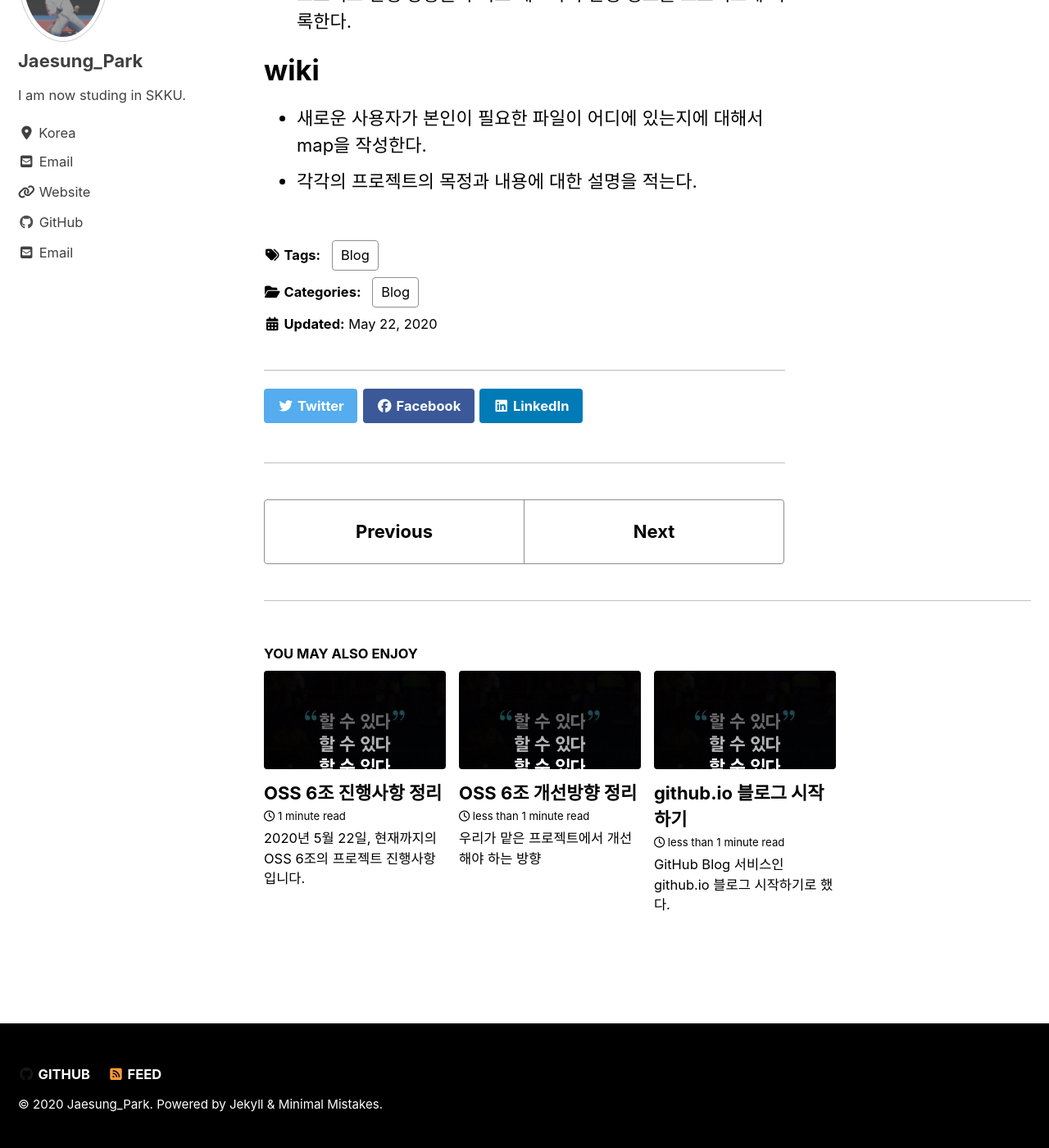
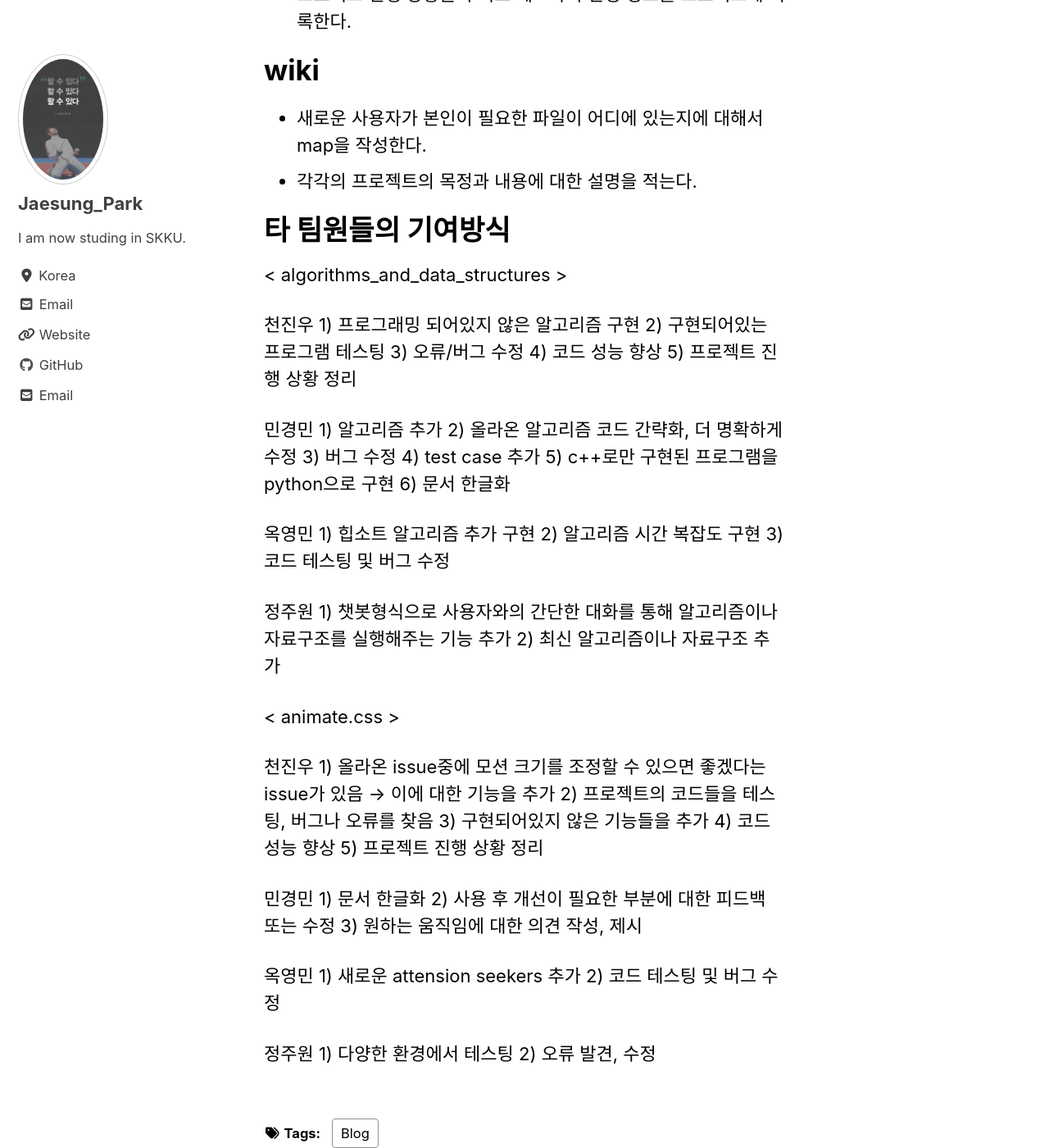
Before and after one commit to Qayin-PJS/Qayin-PJS.github.io, a Jekyll site: the page built from _posts/2020-05-22-contribute.md, in a window 1280 px wide and 1400 px high, scrolled down 1596 px. Shown: the whole window at 82% size. Built offline with Jekyll 4.4.1, drawn with Linux system fonts in a browser that asks for light colours; cached includes are drawn as plain includes; nearby versions of some CDN libraries; some of the changed text lies outside the part shown.

Commit message:
Update 2020-05-22-contribute.md

```diff
--- a/_posts/2020-05-22-contribute.md
+++ b/_posts/2020-05-22-contribute.md
@@ -41,3 +41,52 @@ last_modified_at: 2020. 05. 22. (목) 15:36:10 KST
 # wiki
 * 새로운 사용자가 본인이 필요한 파일이 어디에 있는지에 대해서 map을 작성한다.
 * 각각의 프로젝트의 목정과 내용에 대한 설명을 적는다.
+
+# 타 팀원들의 기여방식
+< algorithms_and_data_structures >
+
+천진우
+1) 프로그래밍 되어있지 않은 알고리즘 구현
+2) 구현되어있는 프로그램 테스팅
+3) 오류/버그 수정
+4) 코드 성능 향상
+5) 프로젝트 진행 상황 정리
+
+민경민
+1) 알고리즘 추가
+2) 올라온 알고리즘 코드 간략화, 더 명확하게 수정
+3) 버그 수정
+4) test case 추가
+5) c++로만 구현된 프로그램을 python으로 구현
+6) 문서 한글화
+
+옥영민
+1) 힙소트 알고리즘 추가 구현
+2) 알고리즘 시간 복잡도 구현
+3) 코드 테스팅 및 버그 수정
+
+정주원
+1) 챗봇형식으로 사용자와의 간단한 대화를 통해 알고리즘이나 자료구조를 실행해주는 기능 추가
+2) 최신 알고리즘이나 자료구조 추가
+
+< animate.css >
+
+천진우
+1) 올라온 issue중에 모션 크기를 조정할 수 있으면 좋겠다는 issue가 있음 → 이에 대한 기능을 추가
+2) 프로젝트의 코드들을 테스팅, 버그나 오류를 찾음
+3) 구현되어있지 않은 기능들을 추가
+4) 코드 성능 향상
+5) 프로젝트 진행 상황 정리
+
+민경민
+1) 문서 한글화
+2) 사용 후 개선이 필요한 부분에 대한 피드백 또는 수정
+3) 원하는 움직임에 대한 의견 작성, 제시
+
+옥영민
+1) 새로운 attension seekers 추가
+2) 코드 테스팅 및 버그 수정
+
+정주원
+1) 다양한 환경에서 테스팅
+2) 오류 발견, 수정
```
